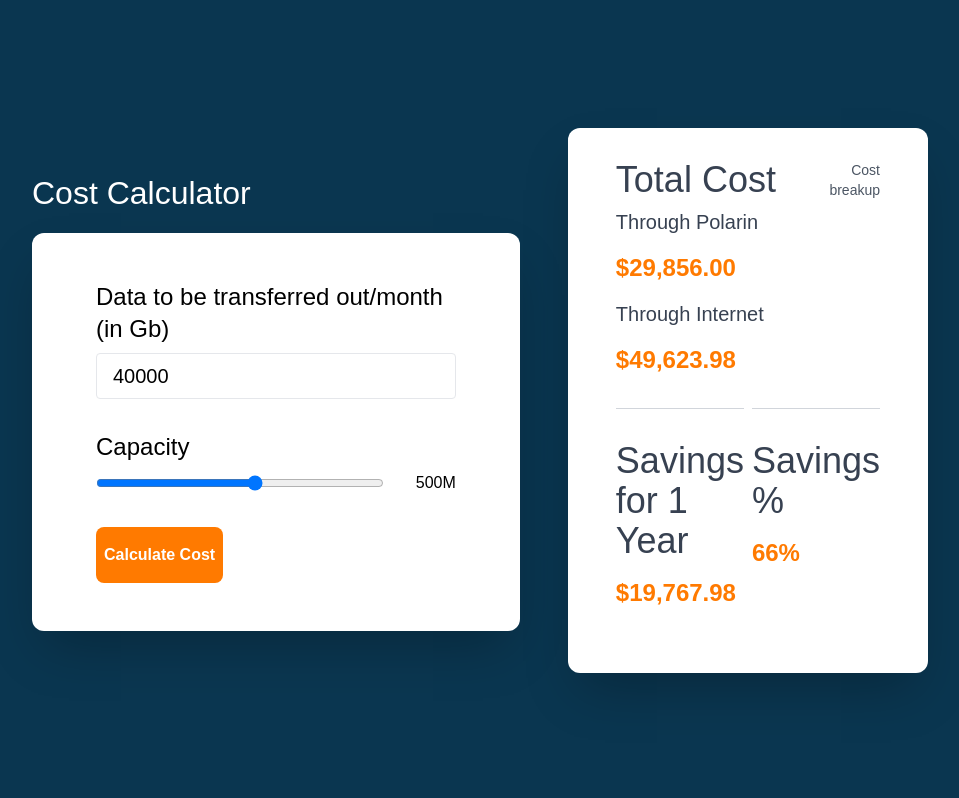
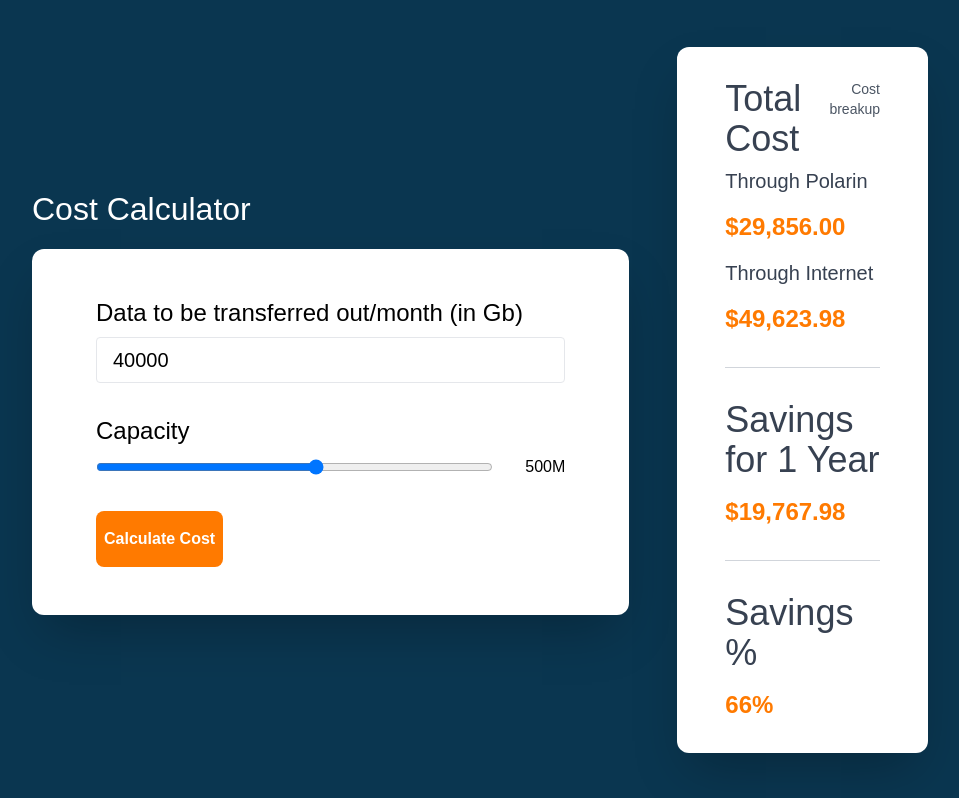
Before and after one commit to kriteshImagecurry/polarin-calculator, a plain HTML site: page index.html in a window 1280 px wide. Shown: the whole page, without its empty margins (160-1119 px from the left). Drawn offline with nearby package versions, Linux system fonts and the light colour scheme.

Commit message:
minor css update

```diff
--- a/index.html
+++ b/index.html
@@ -160,7 +160,7 @@
     class="body-padding m-auto py-4 lg:py-24 bg-[#0a3650] relative h-screen w-screen overflow-hidden flex items-center justify-between my-auto"
   >
     <div
-      class="flex flex-wrap lg:flex-nowrap items-center gap-4 lg:gap-12 flex-1 "
+      class="flex flex-wrap lg:flex-nowrap items-center gap-4 lg:gap-12 flex-1"
     >
       <div class="w-full lg:w-2/3">
         <h1 class="text-white mb-4">Cost Calculator</h1>
@@ -371,7 +371,7 @@
             </div>
           </div>
         </div>
-        <div class="flex gap-2 justify-between">
+        <div class="flex md:block gap-2 justify-between">
           <div class="pt-4 md:py-8 border-t border-gray-300">
             <h3 class="font-medium md:text-2xl xl:text-4xl text-gray-700">
               Savings for 1 Year
```
